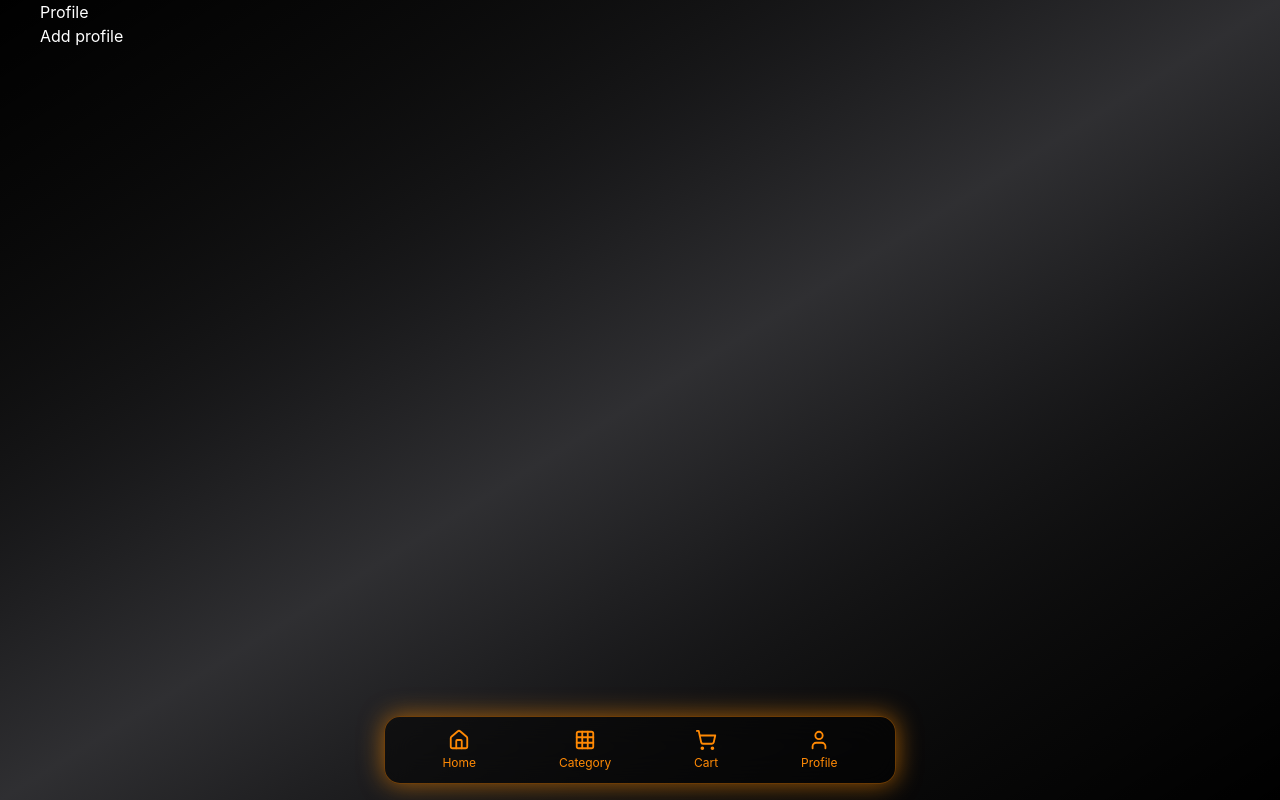
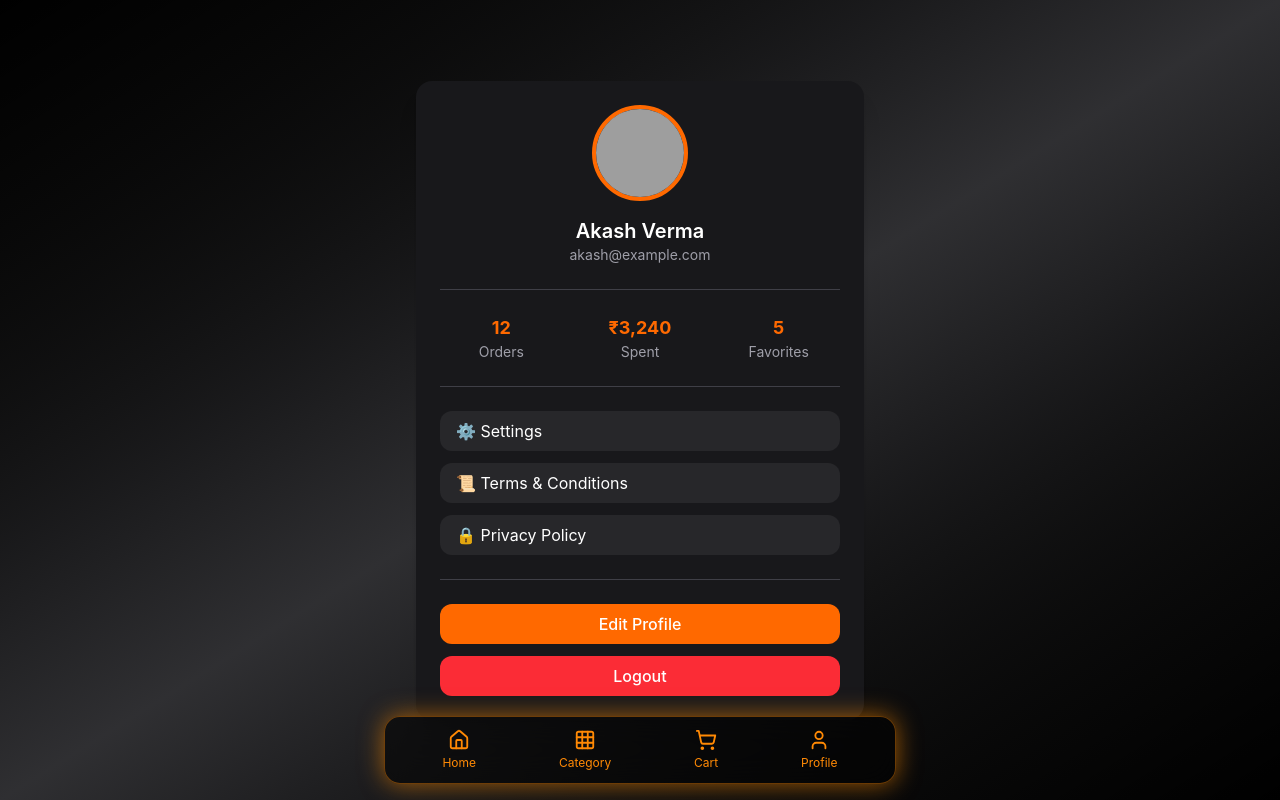
Before and after one commit to Akash-Verma96/Rasoi---A-Food-Delivery-App, a React (Vite) app: page /profile in a window 1280 px wide. Built offline with nearby package versions, Linux system fonts and the light colour scheme; grey boxes are pictures that could not be loaded.

Commit message:
Profile Component Done

```diff
--- a/src/components/Profile/Profile.jsx
+++ b/src/components/Profile/Profile.jsx
@@ -1,13 +1,76 @@
-import React from 'react'
+import React from "react";
 
+const Profile = () => {
+  return (
+    <div className="min-h-screen flex items-center justify-center px-4 py-10">
+      <div className="w-full max-w-md bg-zinc-900 rounded-2xl shadow-xl p-6 text-white">
 
-function Profile() {
-  return (
-   <div>
-    Profile
-    <h1>Add profile</h1>
-   </div>
-  )
-}
+        {/* Profile Header */}
+        <div className="flex flex-col items-center">
+          <img
+            src="https://images.unsplash.com/photo-1502767089025-6572583495b0"
+            alt="User"
+            className="w-24 h-24 rounded-full object-cover border-4 border-orange-500"
+          />
+          <h2 className="text-xl font-semibold mt-4">Akash Verma</h2>
+          <p className="text-sm text-zinc-400">akash@example.com</p>
+        </div>
 
-export default Profile
+        {/* Divider */}
+        <div className="border-t border-zinc-700 my-6"></div>
+
+        {/* Stats */}
+        <div className="grid grid-cols-3 gap-4 text-center">
+          <div>
+            <h3 className="text-lg font-bold text-orange-500">12</h3>
+            <p className="text-sm text-zinc-400">Orders</p>
+          </div>
+          <div>
+            <h3 className="text-lg font-bold text-orange-500">₹3,240</h3>
+            <p className="text-sm text-zinc-400">Spent</p>
+          </div>
+          <div>
+            <h3 className="text-lg font-bold text-orange-500">5</h3>
+            <p className="text-sm text-zinc-400">Favorites</p>
+          </div>
+        </div>
+
+        {/* Divider */}
+        <div className="border-t border-zinc-700 my-6"></div>
+
+        {/* Settings Section */}
+        <div className="space-y-3">
+
+          <button className="w-full bg-zinc-800 hover:bg-zinc-700 transition rounded-xl py-2 text-left px-4">
+            ⚙️ Settings
+          </button>
+
+          <button className="w-full bg-zinc-800 hover:bg-zinc-700 transition rounded-xl py-2 text-left px-4">
+            📜 Terms & Conditions
+          </button>
+
+          <button className="w-full bg-zinc-800 hover:bg-zinc-700 transition rounded-xl py-2 text-left px-4">
+            🔒 Privacy Policy
+          </button>
+
+        </div>
+
+        {/* Divider */}
+        <div className="border-t border-zinc-700 my-6"></div>
+
+        {/* Action Buttons */}
+        <div className="flex flex-col gap-3">
+          <button className="bg-orange-500 hover:bg-orange-600 transition rounded-xl py-2 font-medium">
+            Edit Profile
+          </button>
+          <button className="bg-red-500 hover:bg-red-600 transition rounded-xl py-2 font-medium">
+            Logout
+          </button>
+        </div>
+
+      </div>
+    </div>
+  );
+};
+
+export default Profile;
```
